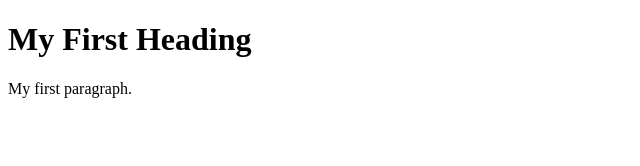
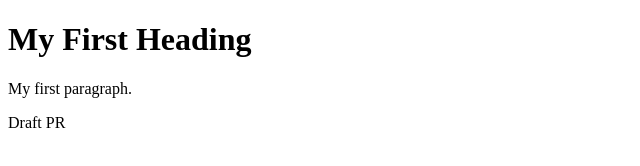
Before and after one commit to manojmandya07/Tutorials, a plain HTML site: page index.html in a window 1280 px wide. Shown: the full height of the page, 0-640 px from the left. Drawn offline with Linux system fonts and the light colour scheme.

Commit message:
Update index.html

```diff
--- a/index.html
+++ b/index.html
@@ -4,6 +4,7 @@
 
 <h1>My First Heading</h1>
 <p>My first paragraph.</p>
+  Draft PR
 
 </body>
 </html>
```
